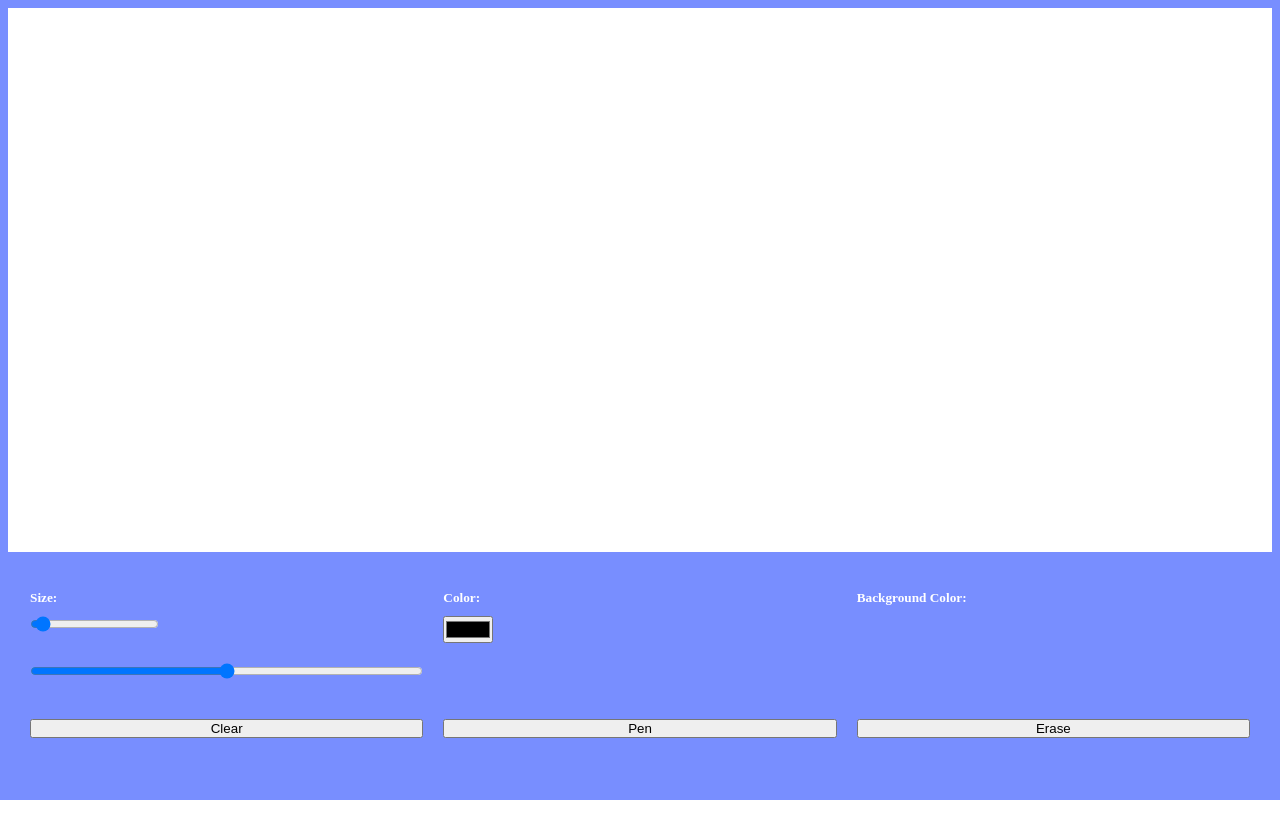
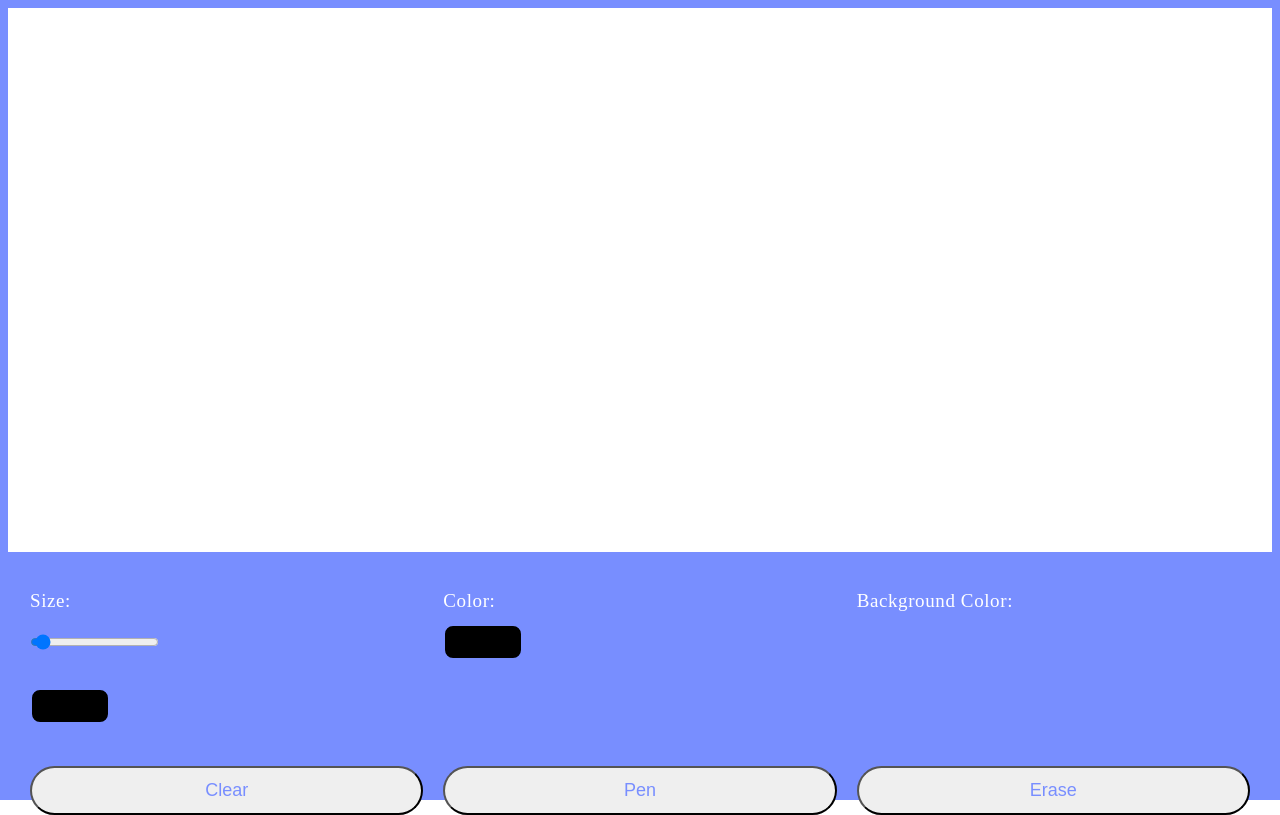
Before and after one commit to codedbyashish/white-board-, a plain HTML site: page index.html in a window 1280 px wide. Drawn offline with Linux system fonts and the light colour scheme.

Commit message:
input styling range color

```diff
--- a/index.html
+++ b/index.html
@@ -21,8 +21,9 @@
                     <h5>Color:</h5>
                     <input type="color" id="color">
                 </div>
-                <div class="tools-wrapper"> <h5> Background Color:</h5></div>
-                <input type="range" id="color-background">
+                <div class="tools-wrapper">
+                <h5> Background Color:</h5></div>
+                <input type="color" id="color-background">
 
             </div>
         </div>
--- a/white.css
+++ b/white.css
@@ -26,5 +26,34 @@
 .tool-row h5{
     margin-bottom: 10px;
     color: white;
+    font-weight: 400;
+    font-size: 19px;
+    letter-spacing: 0.6px;
+
 
 }
+.tool-row button{
+    padding: 12px 0px;
+    border-radius:25px ;
+    font-size: 18px;
+    color: #788eff;
+    cursor: pointer;
+
+}
+input[type="range"]{
+    height: 40px;
+
+}
+input[type="color"]{
+    appearance:none;
+    width: 80px;
+   height: 40px;
+   border: 2px ;
+   border-radius: 5%;
+   background-color: transparent;
+   cursor: pointer;
+}
+input[type="color"]::-webkit-color-swatch{
+    border-radius: 8px;
+    border: 3px solid black ;
+}
```
